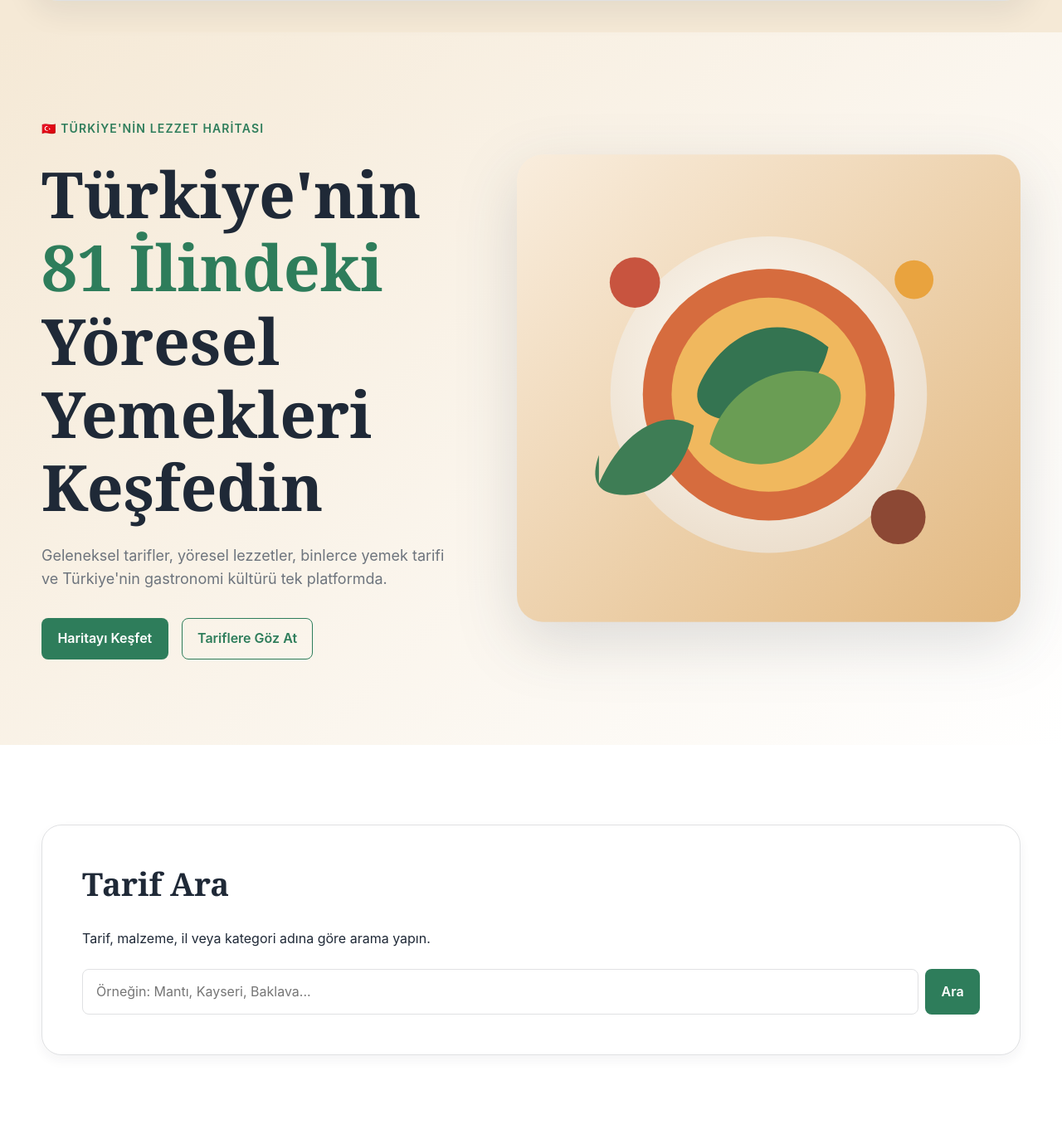
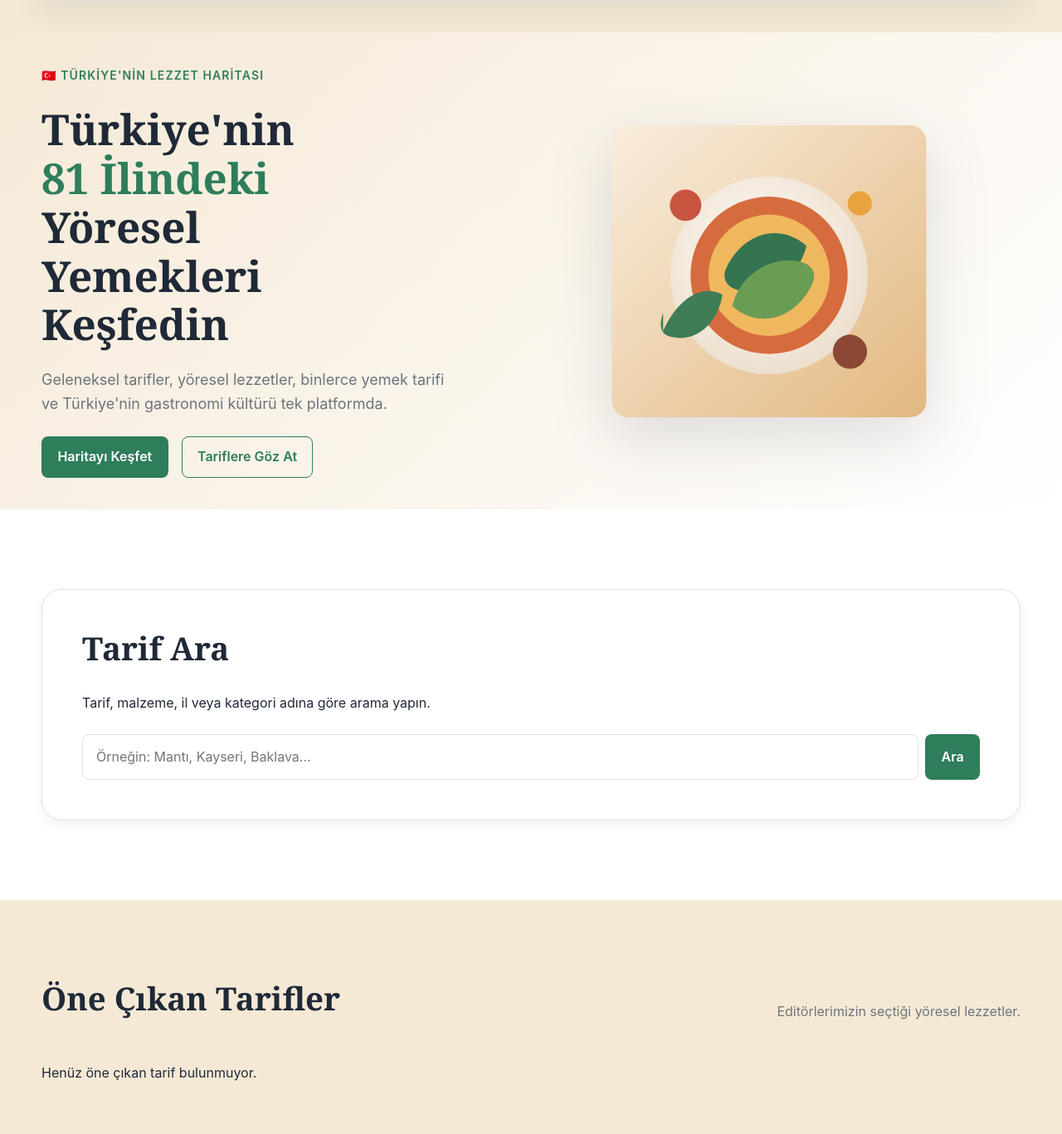
Before and after one commit to adhoc0/-FOOD, a Django app: page / in a window 1280 px wide. Shown: the part 1194-2561 px from the top of the page at 83% size. Run offline with Django 5.2, Linux system fonts and the light colour scheme; data that the repository does not hold is empty.

Commit message:
style: compact homepage hero for larger map

```diff
--- a/static/css/pages/home/hero.css
+++ b/static/css/pages/home/hero.css
@@ -1,5 +1,5 @@
 .hero {
-    padding: clamp(3rem, 8vw, 7rem) 0;
+    padding: clamp(1.5rem, 3vw, 3rem) 0;
     background: linear-gradient(135deg, var(--color-background), var(--color-surface));
 }
 
@@ -23,7 +23,7 @@
 .hero__title {
     max-width: 11ch;
     margin-bottom: var(--space-lg);
-    font-size: clamp(2.75rem, 6vw, 5.5rem);
+    font-size: clamp(2.25rem, 4vw, 4rem);
 }
 
 .hero__title span {
@@ -41,8 +41,10 @@
     display: flex;
     flex-wrap: wrap;
     gap: var(--space-md);
-    margin-top: var(--space-xl);
+    margin-top: var(--space-lg);
 }
+
+.hero__image img { max-height: 22rem; object-fit: contain; }
 
 .hero__image img {
     display: block;
--- a/static/css/pages/home/map.css
+++ b/static/css/pages/home/map.css
@@ -20,7 +20,7 @@
 
 .home-map .map-container {
     flex: 1 1 auto;
-    min-height: calc(100svh - 9rem);
+    min-height: calc(100svh - 5.5rem);
     display: flex;
     flex-direction: column;
     justify-content: center;
```
